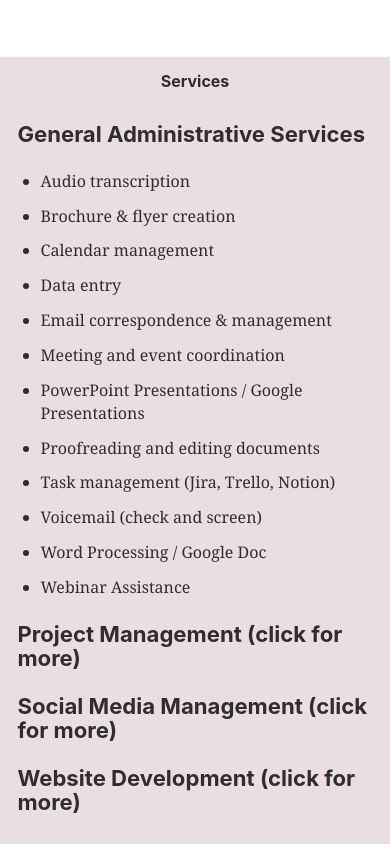
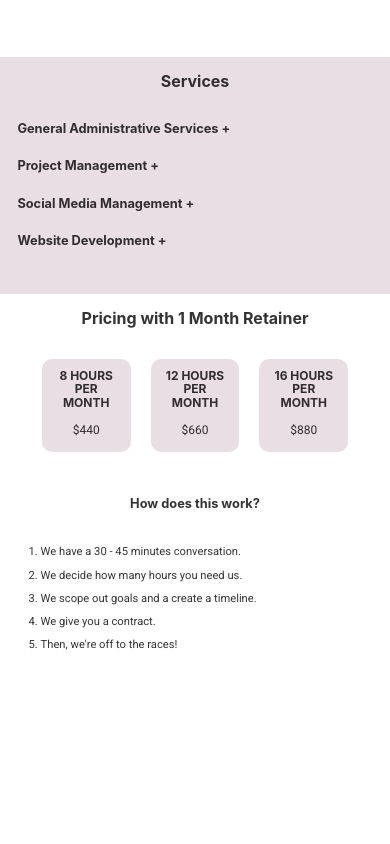
Before and after one commit to seimith/smithandsam, a Gatsby site: page / in a window 390 px wide. Shown: the part 1320-2164 px from the top of the page. After the commit the page ends 2023 px from the top, so only its background shows below. Built offline with nearby package versions, Linux system fonts and the light colour scheme; Gatsby itself is replaced by a stand-in of ours.

Commit message:
style(mobile):

```diff
--- a/src/components/layout.css
+++ b/src/components/layout.css
@@ -513,6 +513,7 @@ th {
   font-weight: bold;
 }
 li {
+  font-family: 'Roboto';
   margin-bottom: calc(1.45rem / 2);
 }
 ol li {
@@ -667,7 +668,7 @@ pre tt:after {
     font-size: 0.6em;
     font-weight: 400;
   }
-  .two-ladies-mini svg{
+  .two-ladies-mini svg {
     width: 50px;
     height: 50px;
   }
@@ -675,8 +676,15 @@ pre tt:after {
 
 /* Small */
 @media (max-width : 850px) {
-  h1 {
+  h1, h2 {
     font-size: 1em;
+  }
+  h3, h4 {
+    font-size: 0.8em;
+  }
+  li {
+    font-size: 0.7em;
+    margin-bottom: 0;
   }
   .two-ladies p {
     padding: 1em 3em;
@@ -699,4 +707,11 @@ pre tt:after {
     width: 30px;
     height: 30px;
   }
+  .pricing-box {
+    margin: 0 10px 2em;
+  }
+  .pricing-box h4, .pricing-box p  {
+    margin: 10px;
+    font-size: 12px;
+  }
 }
--- a/src/components/pricing.js
+++ b/src/components/pricing.js
@@ -31,8 +31,8 @@ const Pricing = ({ siteTitle }) => {
                 <p>$880</p>
             </div>
           </div>
+          <h3 style={{ paddingTop: `1em`, paddingBottom: `0.5em` }}>How does this work?</h3>
         </center>
-        <h3 style={{ paddingTop: `1em`, paddingBottom: `0.5em` }}>How does this work?</h3>
         <ol>
           <li>We have a 30 - 45 minutes conversation.</li>
           <li>We decide how many hours you need us.</li>
--- a/src/components/services.js
+++ b/src/components/services.js
@@ -8,7 +8,7 @@ const Services = ({ siteTitle }) => {
     DEV: "dev",
     PROD: "prod",
   }
-  const [toggleState, setToggleState] = useState(SERVICE_NAME.ADMIN);
+  const [toggleState, setToggleState] = useState("");
   const toggle = (event) => {
     setToggleState(toggleState != event.target.dataset["name"] ? event.target.dataset["name"] : "");
   };
@@ -23,7 +23,7 @@ const Services = ({ siteTitle }) => {
         }}>
         <center><h1 style={{ paddingTop: `1em`, paddingBottom: `0.5em` }}>Services</h1></center>
         <h3 data-name={SERVICE_NAME.ADMIN} onClick={ toggle }>General Administrative Services
-        { toggleState != SERVICE_NAME.ADMIN ? " (click for more)" : "" }
+        { toggleState != SERVICE_NAME.ADMIN ? " +" : " -" }
          </h3>
         { toggleState === SERVICE_NAME.ADMIN ? <ul>
           <li>Audio transcription</li>
@@ -41,7 +41,7 @@ const Services = ({ siteTitle }) => {
         </ul> : ""}
 
         <h3 data-name={SERVICE_NAME.PROD} onClick={ toggle }>Project Management
-        { toggleState != SERVICE_NAME.PROD ? " (click for more)" : "" }
+        { toggleState != SERVICE_NAME.PROD ? " +" : " -" }
         </h3>
         { toggleState === SERVICE_NAME.PROD ? <ul>
           <li>Plan and implement projects</li>
@@ -52,7 +52,7 @@ const Services = ({ siteTitle }) => {
         </ul> : "" }
 
         <h3 data-name={SERVICE_NAME.SOCIAL} onClick={ toggle }>Social Media Management
-        { toggleState != SERVICE_NAME.SOCIAL ? " (click for more)" : "" }
+        { toggleState != SERVICE_NAME.SOCIAL ? " +" : " -" }
         </h3>
         { toggleState === SERVICE_NAME.SOCIAL ? <ul>
           <li>Facebook</li>
@@ -69,16 +69,16 @@ const Services = ({ siteTitle }) => {
         </ul> : "" }
 
         <h3 data-name={SERVICE_NAME.DEV} onClick={ toggle }>Website Development
-        { toggleState != SERVICE_NAME.DEV ? " (click for more)" : "" }
+        { toggleState != SERVICE_NAME.DEV ? " +" : " -" }
         </h3>
         { toggleState === SERVICE_NAME.DEV ? <ul>
           <li>Setup mobile responsive website</li>
             <ul>
-              <li>Drag and drop website</li>
-              <li>Codified website (React, HTML, CSS, Code Management in GitHub w/ pipeline to deploy to Netlify)</li>
+              <li>Codified website (React, HTML, CSS, Sass, Code Management in GitHub w/ pipeline to deploy to Netlify)</li>
             </ul>
-          <li>Setup domain</li>
+          <li>Domain Setup</li>
           <li>Install and configure blog system (WordPress)</li>
+          <li>Install and eCommerce website (Shopify)</li>
           <li>Customize WorkPress themes</li>
         </ul> : "" }
 
```
